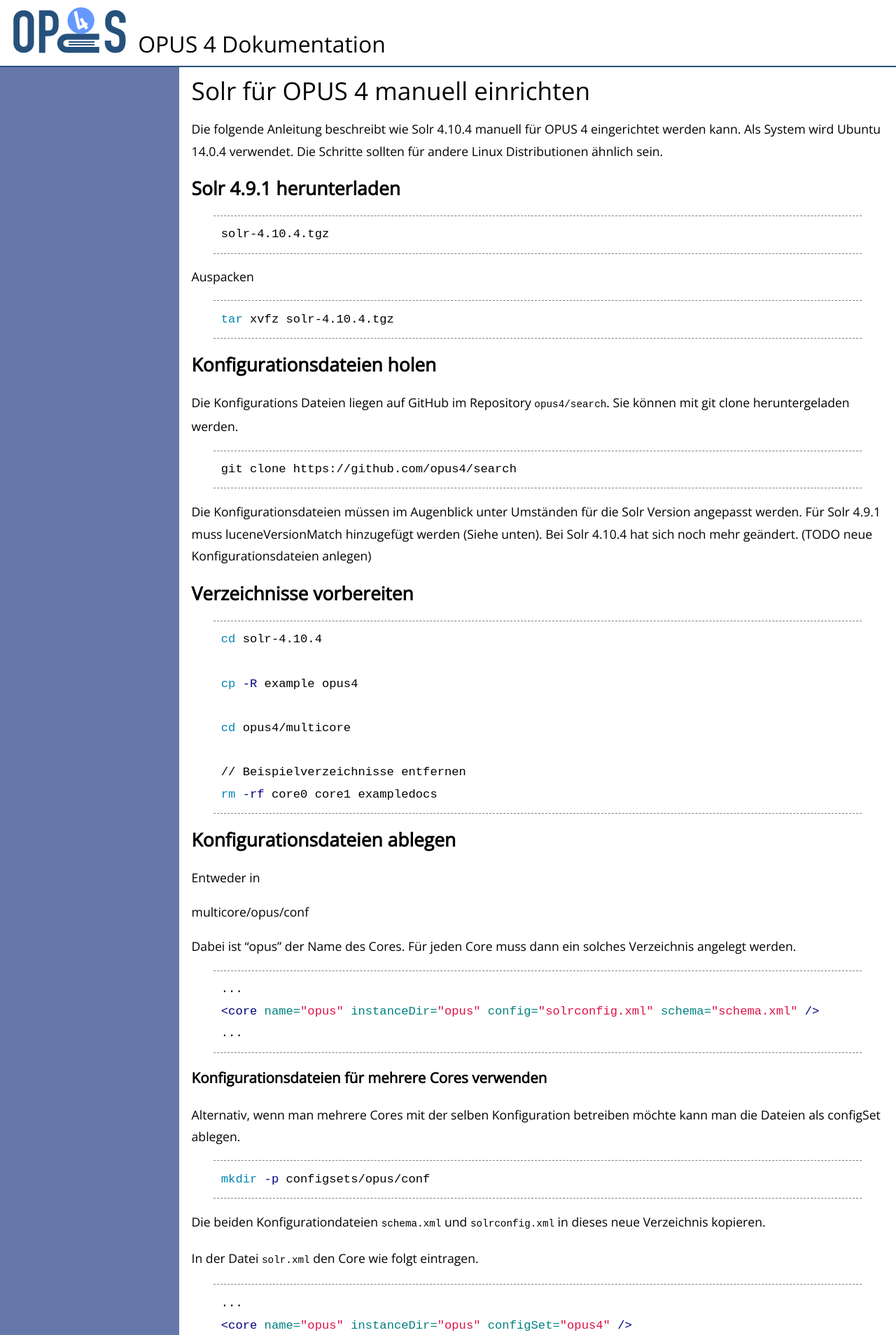
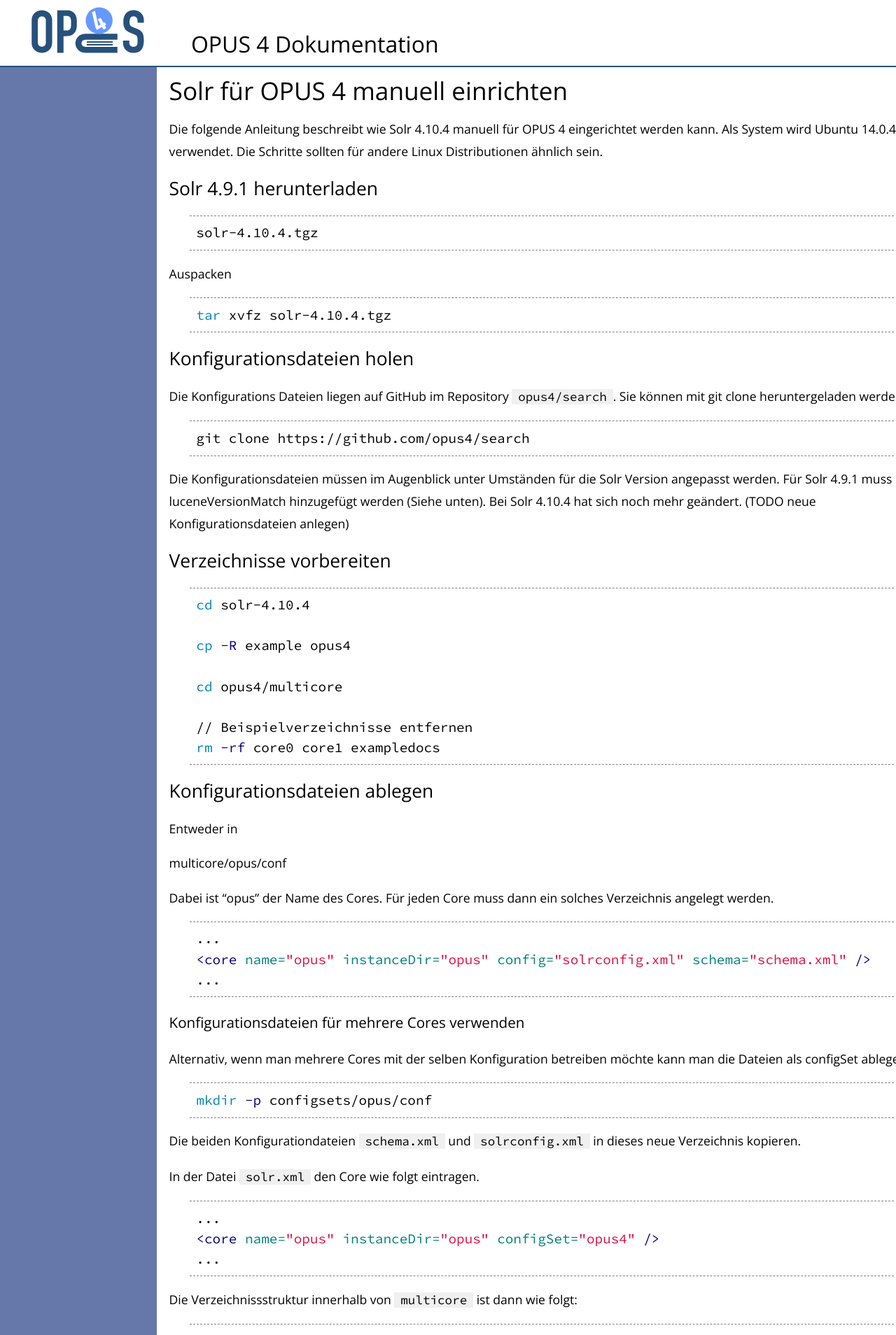
Before and after one commit to OPUS4/opus4.github.io, a Jekyll site: the page built from installation/solrsetupmanuell.md, in a window 1280 px wide. Shown: the top 1908 px of the page at 70% size. Built offline with Jekyll 4.4.1, drawn with Linux system fonts in a browser that asks for light colours.

```diff
--- a/css/style.css
+++ b/css/style.css
@@ -6,12 +6,15 @@ body {
 
 #header {
     border-bottom: 2px solid #26517c;
-    padding-left: 0.5em;
+    padding-left: 0em;
     padding-right: 1em;
 }
 
 #header .logo {
+    width: 20%;
+    min-width: 12em;
     display: inline-block;
+    text-align: center;
 }
 
 #header .title {
@@ -19,6 +22,7 @@ body {
     display: inline-block;
     vertical-align: bottom;
     padding-bottom: 10px;
+    padding-left: 0.5em;
 }
 
 .container {
@@ -91,6 +95,18 @@ body {
     font-weight: normal;
 }
 
+#content h2 {
+    font-weight: normal;
+}
+
+#content h3 {
+    font-weight: normal;
+}
+
+#content h4 {
+    font-weight: normal;
+}
+
 #footer {
     border-top: 2px solid #26517c;
     padding-top: 0.5em;
@@ -120,14 +136,27 @@ body {
     /* background: #EEEEEE; */
     border-top: 1px dashed gray;
     border-bottom: 1px dashed gray;
-    font-family: 'Source Code Pro', monospace;
-    font-size: 1.2em;
+    font-size: 1.1em;
     line-height: 150%;
 }
 
 .highlight pre {
     margin: 0px;
     padding: 0px;
+}
+
+/* Inline code */
+code {
+    background: #f0f0f0;
+    font-family: 'Source Code Pro', monospace;
+    padding: 0em 0.5em;
+}
+
+/* Code blocks */
+.highlight code {
+    color: black;
+    background-color: white;
+    padding: 0em;
 }
 
 p.info {
```
Also changed, not shown: update/index.md (added, +30 -0 lines).
